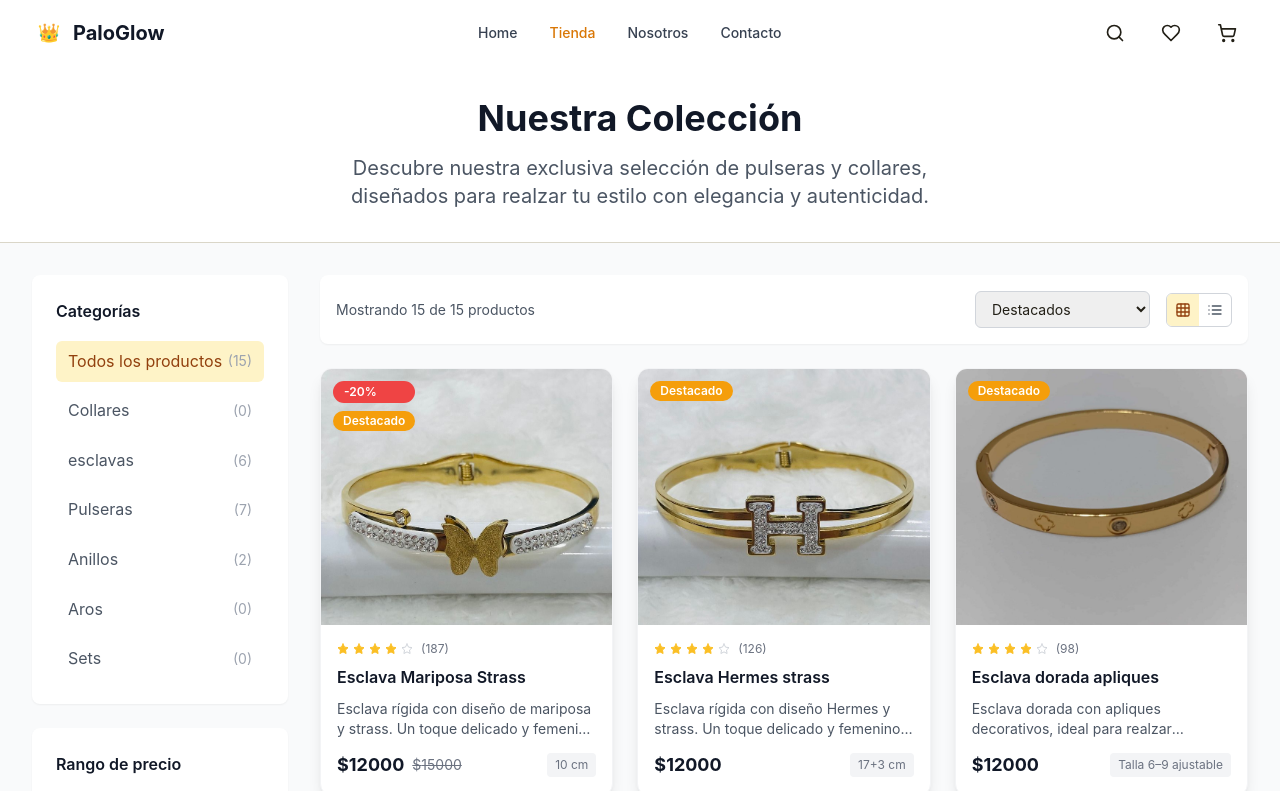
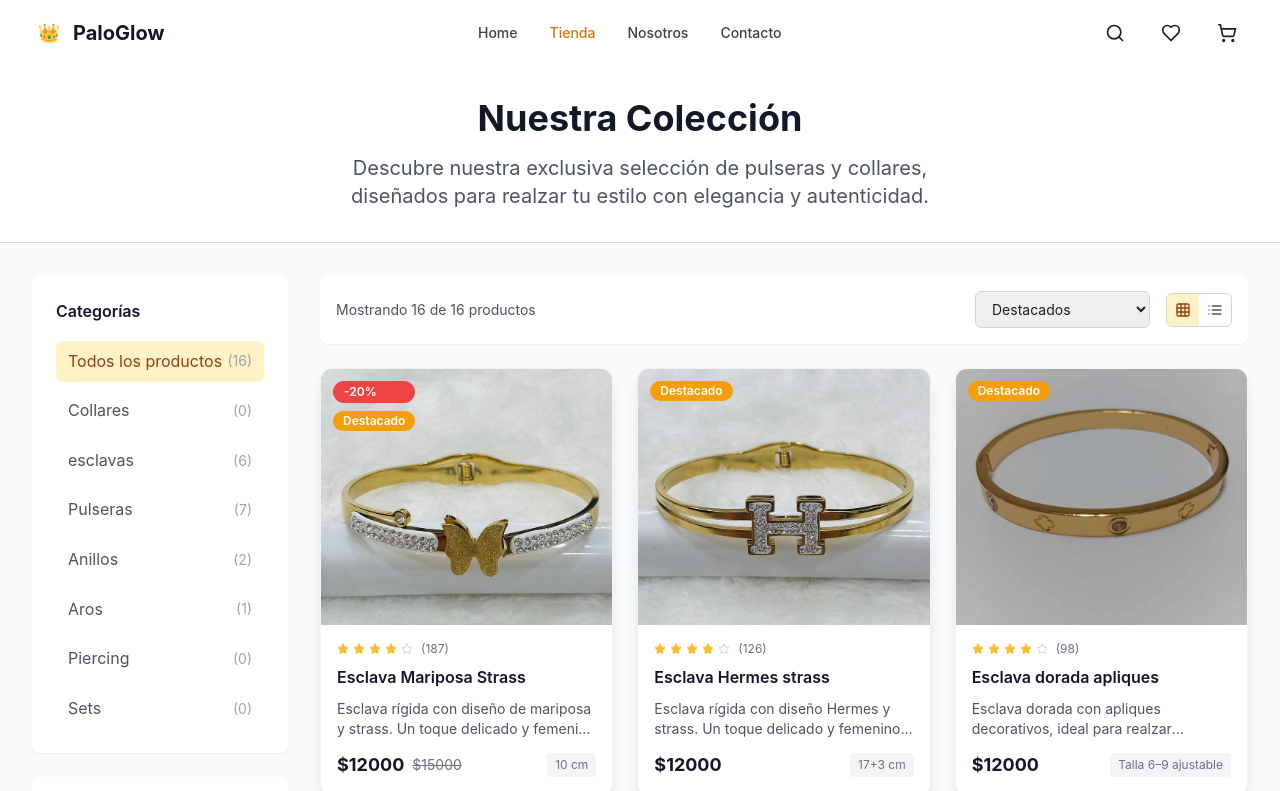
Before and after one commit to Fernskt/Palo-Glow, a React (Vite) app: page /shop in a window 1280 px wide. Shown: the top 791 px of the page. Built offline with nearby package versions, Linux system fonts and the light colour scheme.

Commit message:
agregue un producto

```diff
--- a/src/data/products.js
+++ b/src/data/products.js
@@ -356,6 +356,29 @@
     reviews: 178,
     weight: "Ø 12 mm",
     ingredients: "acero quirúrgico 316L con baño dorado"
+  },
+  {
+    id: 16,
+    name: "Aros piedra multicolor",
+    price: 4000,
+    category: "earrings",
+    description:
+      "Aros piedra multicolor con apliques strass. Contraste moderno con toque clásico.",
+    features: [
+      "Acero quirúrgico 316L con baño dorado",
+      "apliques strass de alta calidad",
+      "Hipoalergénica",
+      "Cierre lobster y extensión",
+    ],
+    images: [
+      "Producto18.jpeg"
+    ],
+    inStock: true,
+    featured: false,
+    rating: 4.8,
+    reviews: 178,
+    weight: "Ø 12 mm",
+    ingredients: "acero quirúrgico 316L con baño dorado"
   }
 
 ];
@@ -367,6 +390,7 @@
   { id: 'bracelets', name: 'Pulseras', count: products.filter(p => p.category === 'bracelets').length },
   { id: 'rings', name: 'Anillos', count: products.filter(p => p.category === 'rings').length },
   { id: 'earrings', name: 'Aros', count: products.filter(p => p.category === 'earrings').length },
+  { id: 'piercing', name: 'Piercing', count: products.filter(p => p.category === 'Piercing').length },
   { id: 'sets', name: 'Sets', count: products.filter(p => p.category === 'sets').length }
 ];
 
```
Also changed, not shown: src/assets/Products/Producto18.jpeg (added).
